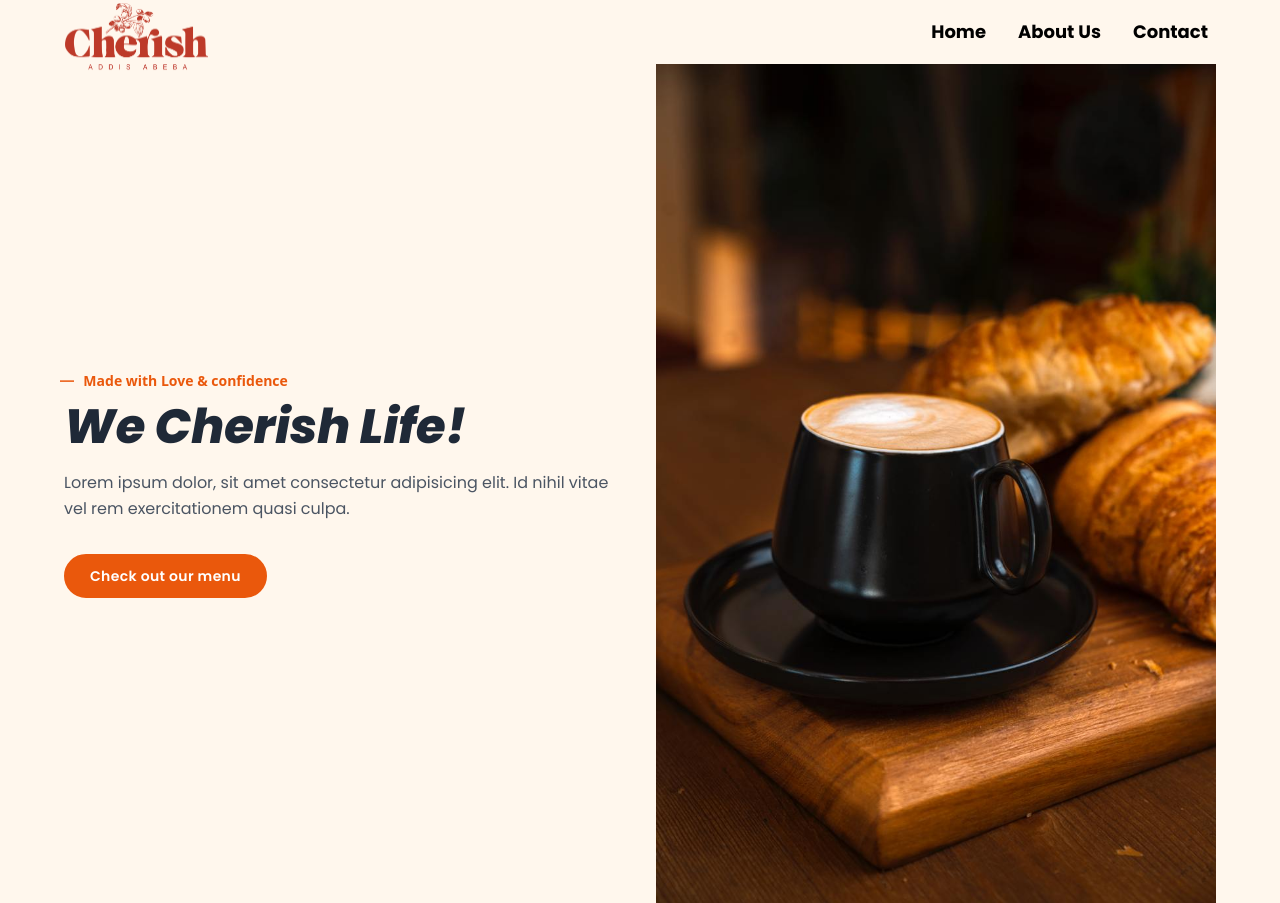
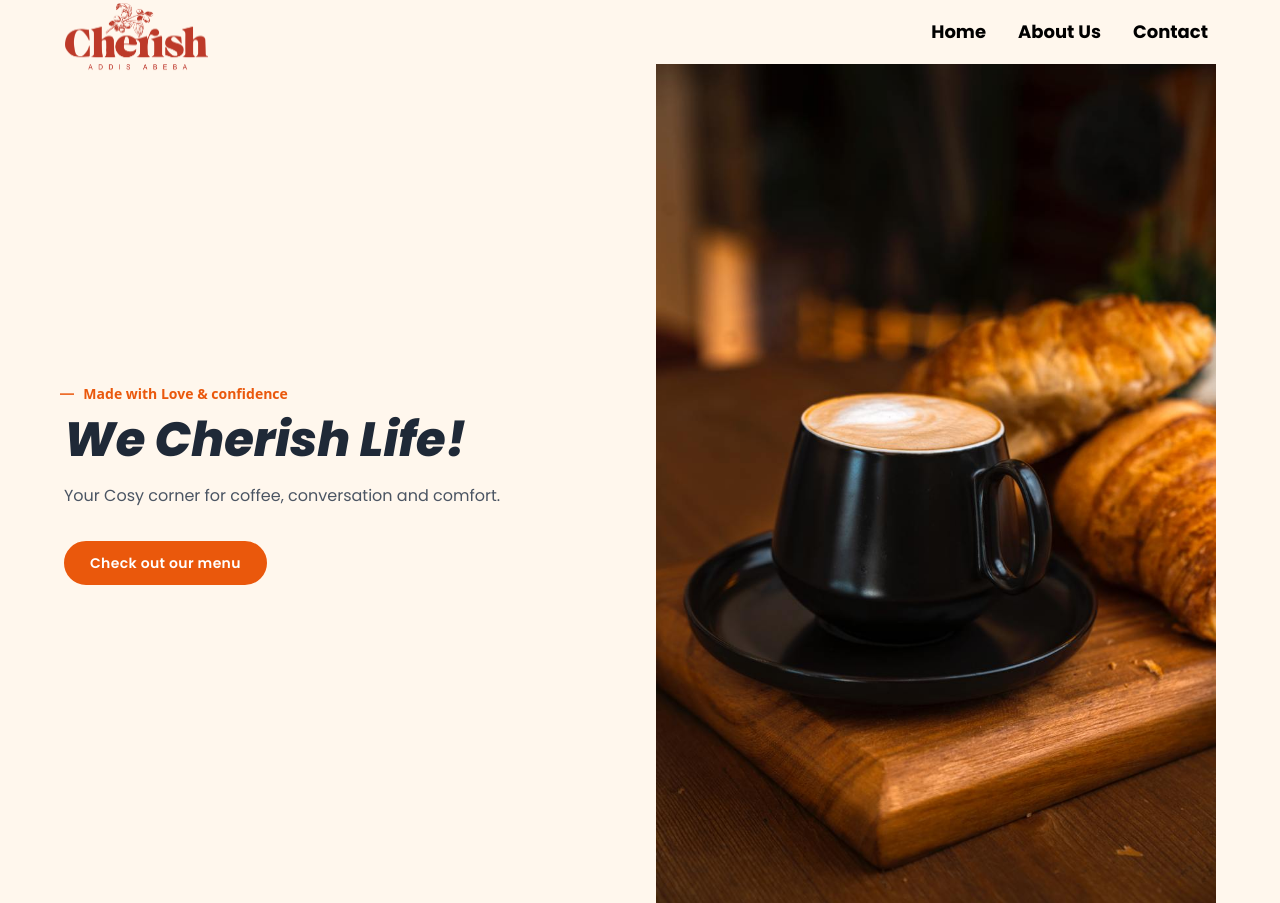
Before and after one commit to danieltsega/cherish, a Django app: page / in a window 1280 px wide. Shown: the top 903 px of the page. Run offline with Django 5.2, Linux system fonts and the light colour scheme; data comes from the database, SQL or seed files in the repository; some libraries are stand-ins or nearby versions.

Commit message:
update: update the hero message

```diff
--- a/menu/templates/menu/base.html
+++ b/menu/templates/menu/base.html
@@ -81,16 +81,17 @@
             <p
               class="mt-4 text-base text-gray-600 leading-relaxed poppins-regular fade-in-out"
             >
-              Lorem ipsum dolor, sit amet consectetur adipisicing elit. Id nihil
-              vitae vel rem exercitationem quasi culpa.
+              Your Cosy corner for coffee, conversation and comfort.
             </p>
             <div class="mt-8 space-x-4 fade-in-out">
-              <button
+              <a href="">
+                <button
                 type="button"
                 class="bg-orange-600 hover:bg-transparent hover:text-orange-600 border-2 border-orange-600 transition-all text-white poppins-semibold tracking-wide text-sm rounded-full px-6 py-2.5"
               >
                 Check out our menu
               </button>
+              </a>
             </div>
           </div>
           <img
```
